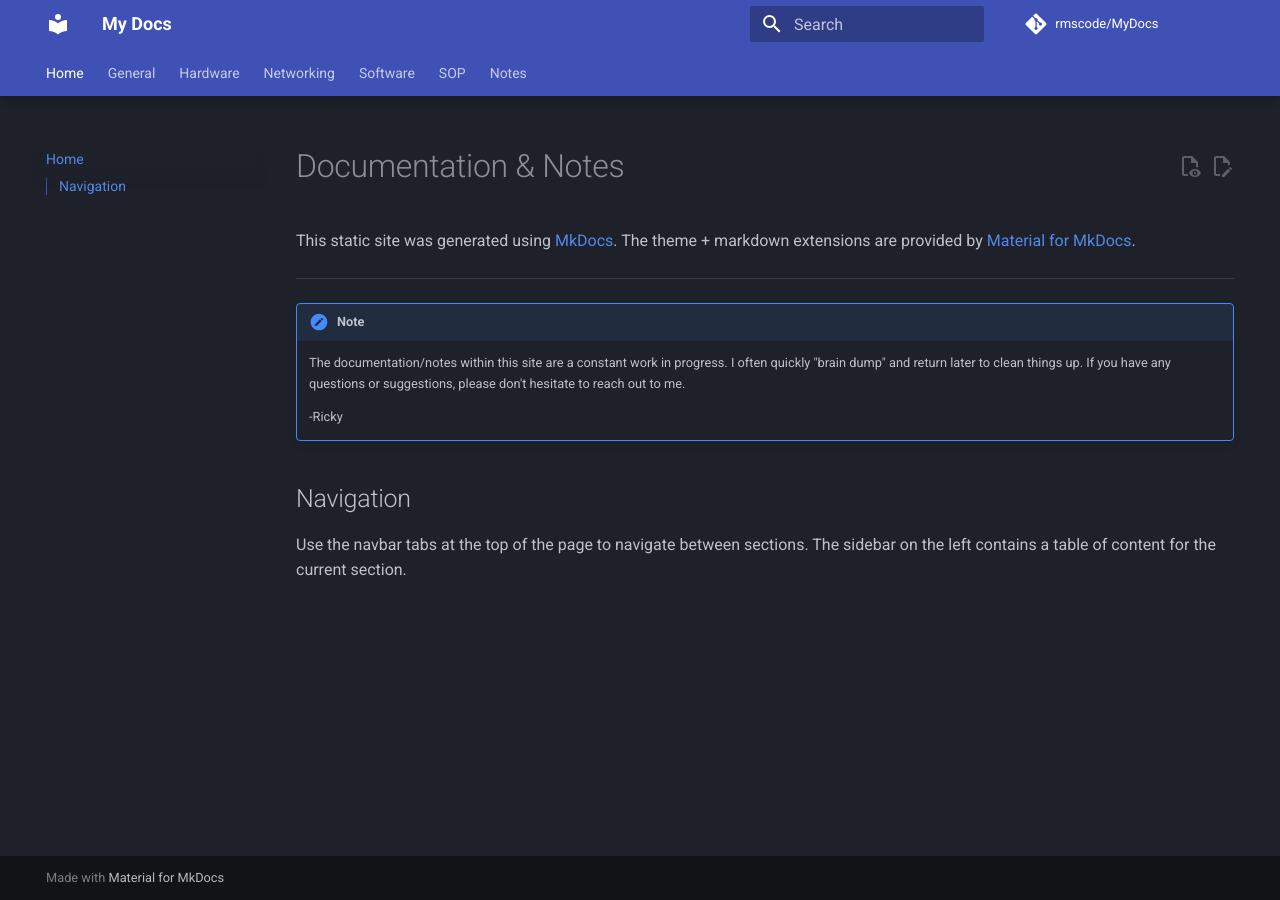
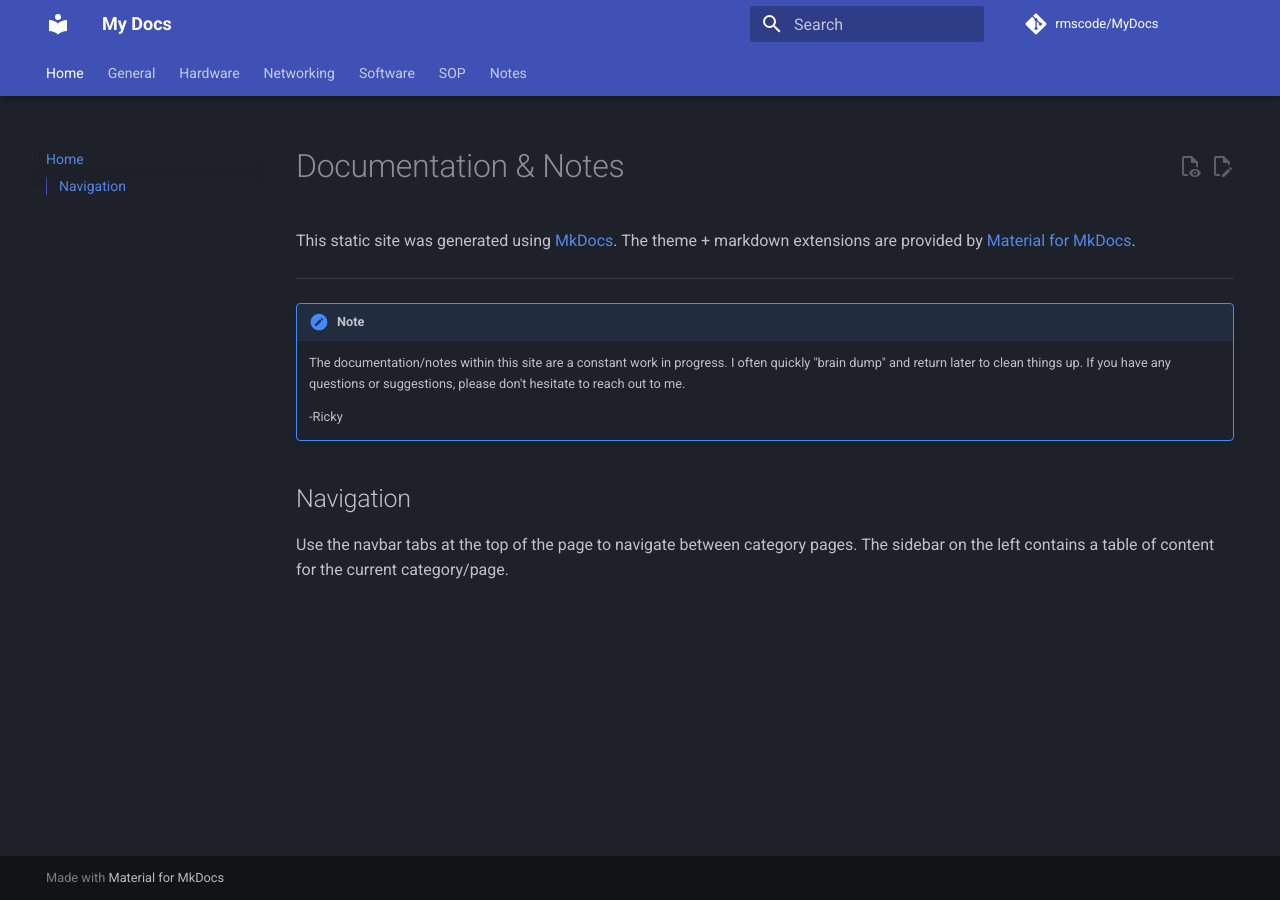
Before and after one commit to rmscode/binary-garden, an MkDocs documentation site: the page built from docs/index.md, in a window 1280 px wide. Built offline with MkDocs 1.6.1 and Material for MkDocs 9.7.7, drawn with Linux system fonts in a browser that asks for light colours; comment, search, counter and statistics services are not loaded.

Commit message:
Update index.md

```diff
--- a/docs/index.md
+++ b/docs/index.md
@@ -12,4 +12,4 @@ This static site was generated using [MkDocs](https://www.mkdocs.org). The theme
 
 ## Navigation
 
-Use the navbar tabs at the top of the page to navigate between sections. The sidebar on the left contains a table of content for the current section.
+Use the navbar tabs at the top of the page to navigate between category pages. The sidebar on the left contains a table of content for the current category/page.
```
